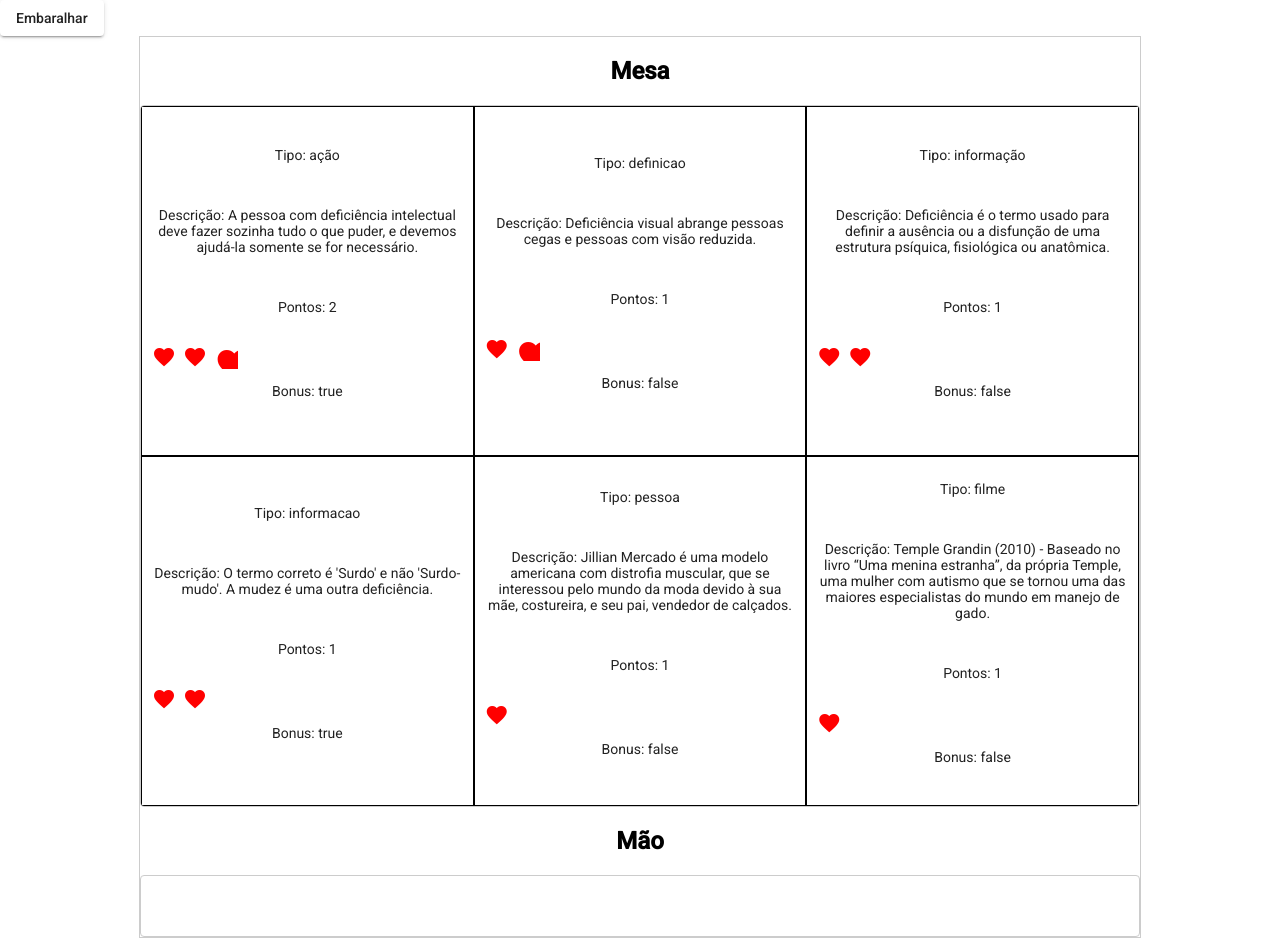
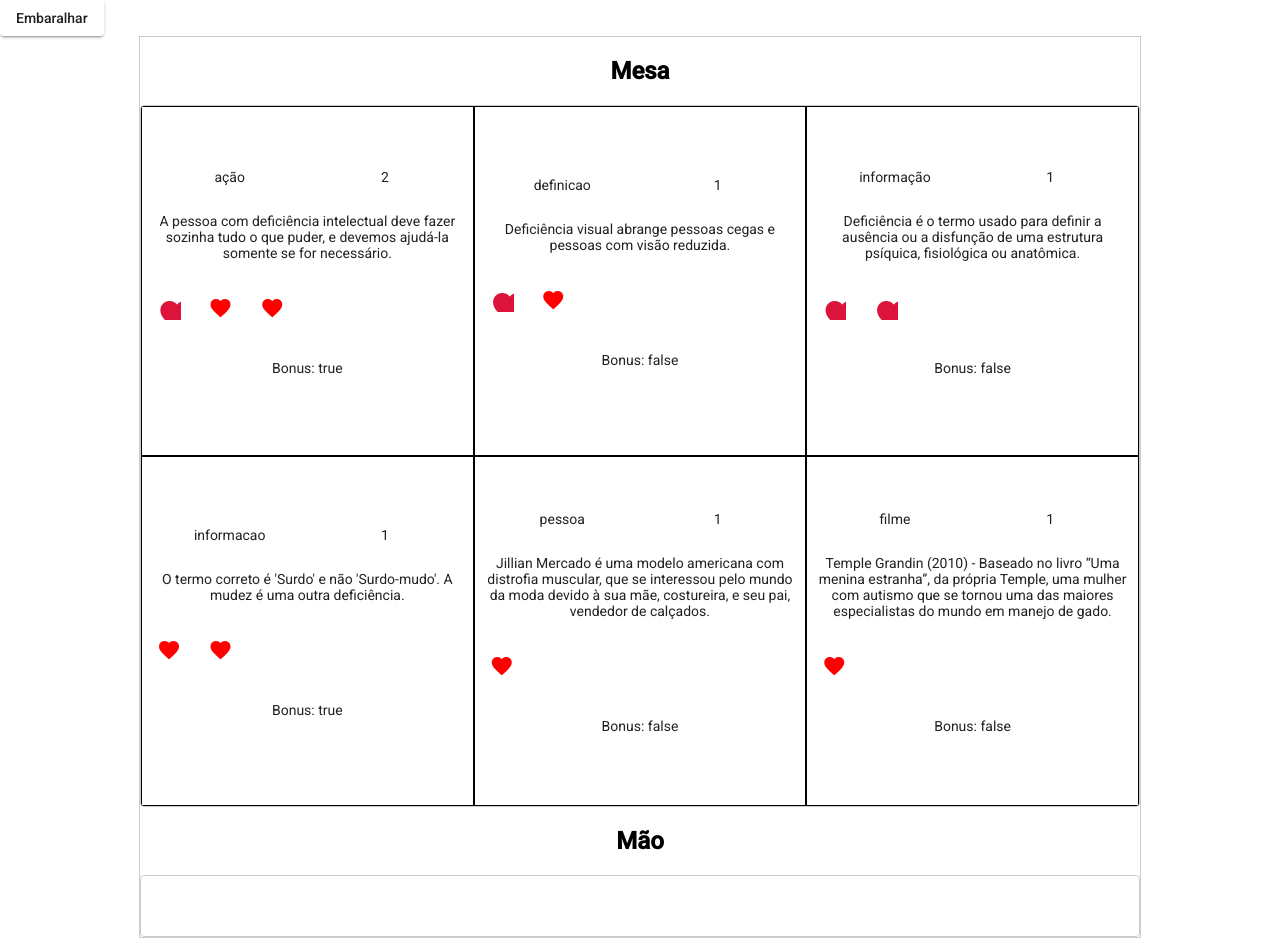
Before and after one commit to felipebonadio/TesteLila, an Angular app: page / in a window 1280 px wide. Built offline with nearby package versions, Linux system fonts and the light colour scheme.

Commit message:
Fixed hearts design

```diff
--- a/src/app/app.component.css
+++ b/src/app/app.component.css
@@ -76,13 +76,32 @@
   clear: both;
 }
 
-.linhas{
+.linhas {
   display: grid;
   grid-template-rows: auto auto auto auto auto auto;
 }
 
-.colunas{
+.colunas {
   display: grid;
-  grid-template-columns: 10% 10% 10%;
+  grid-template-columns: 15% 15% 15%;
+  height:55px;
+  grid-gap: 5px;
   color: red;
+  align-items: baseline;
+  justify-content: start;
 }
+
+#grande {
+  font-size: 40px;
+  color: crimson;
+}
+
+mat-icon {
+  margin: 5px;
+}
+
+.coluna-2{
+  display: grid;
+  grid-template-columns: 1fr 1fr;
+  justify-content: space-around;
+}
--- a/src/app/app.component.html
+++ b/src/app/app.component.html
@@ -10,12 +10,14 @@
       <div cdkDropList [cdkDropListData]="table"  class="cartas" (cdkDropListDropped)="drop($event)" >
         <div class="border column example-box" *ngFor="let card of table" cdkDrag>
           <div class="linhas">
-           <p> Tipo: {{ card[0] }}</p><br>
-           <p> Descrição: {{ card[1] }}</p><br>
-           <p> Pontos: {{ card[2] }}</p><br>
+            <div class="coluna-2">
+           <p> {{ card[0] }}</p>
+           <p> {{ card[2] }}</p>
+          </div>
+           <p> {{ card[1] }}</p><br>
             <div class="colunas">
+             <mat-icon id="grande"  *ngFor="let i of [].constructor(card[4])">favorite</mat-icon>
              <mat-icon *ngFor="let i of [].constructor(card[3])">favorite</mat-icon>
-             <mat-icon style="font-size: 40px" *ngFor="let i of [].constructor(card[4])">favorite</mat-icon>
             </div>
             <p> Bonus: {{ card[5] }}</p><br>
           </div>
@@ -28,12 +30,16 @@
       <div cdkDropList [cdkDropListData]="hand" class="cartas" (cdkDropListDropped)="drop($event)">
         <div class="border column example-box" *ngFor="let card of hand" cdkDrag>
           <div class="linhas">
-            <p> Tipo: {{ card[0] }}</p><br>
-            <p> Descrição: {{ card[1] }}</p><br>
-            <p> Pontos: {{ card[2] }}</p><br>
-            <p> Corações: {{ card[3] }}</p><br>
-            <p> Bonus: {{ card[4] }}</p><br>
-           </div>
+            <div class="coluna-2">
+           <p> {{ card[0] }}</p>
+           <p> {{ card[2] }}</p>
+          </div>
+           <p> {{ card[1] }}</p><br>
+            <div class="colunas">
+             <mat-icon id="grande"  *ngFor="let i of [].constructor(card[4])">favorite</mat-icon>
+             <mat-icon *ngFor="let i of [].constructor(card[3])">favorite</mat-icon>
+            </div>
+            <p> Bonus: {{ card[5] }}</p><br>
         </div>
       </div>
     </div>
--- a/src/providers/card.ts
+++ b/src/providers/card.ts
@@ -57,8 +57,8 @@ export const cards: Card[] = [
     categoria: "genérica",
     descricao: "Deficiência é o termo usado para definir a ausência ou a disfunção de uma estrutura psíquica, fisiológica ou anatômica.",
     pontos: 1,
-    coracoesPeq: 2,
-    coracoesGr:0,
+    coracoesPeq: 0,
+    coracoesGr:2,
     bonus: false,
   }
 ];
```
